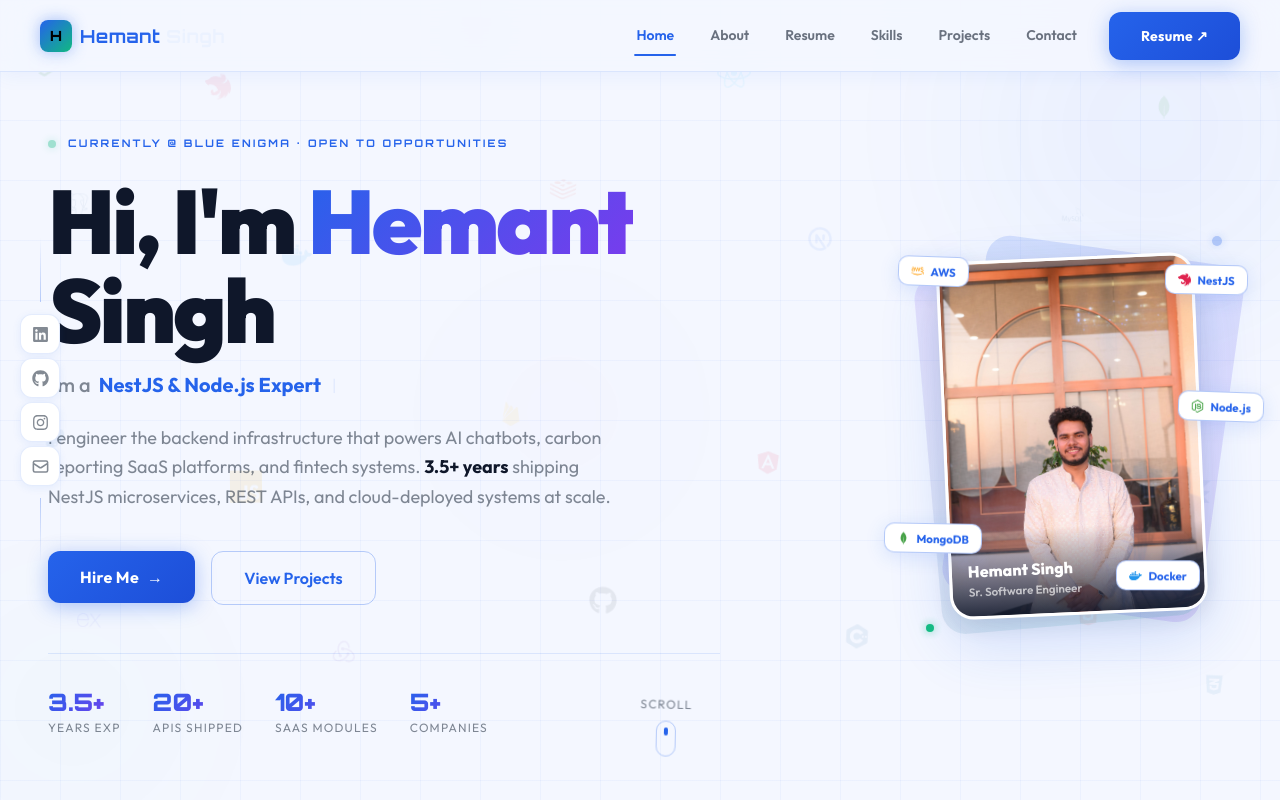
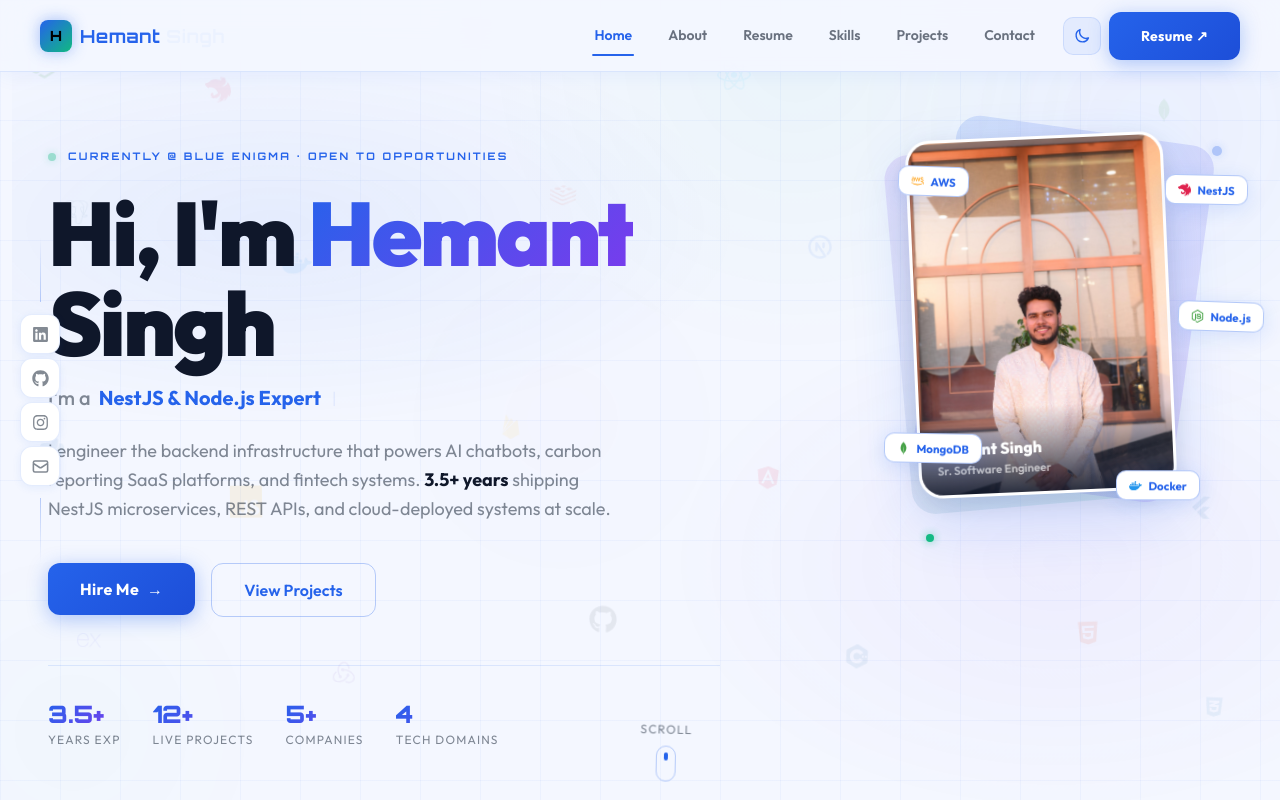
Before and after one commit to hemant140/Hemant_singh_reactportfolio, a React (Create React App) app: page / in a window 1280 px wide. Shown: the top 800 px of the page. Built offline with nearby package versions, Linux system fonts and the light colour scheme.

Commit message:
feat: implement dark mode with theme toggle, add gradient mesh, and update portfolio stats and image assets.

```diff
--- a/src/components/Home.jsx
+++ b/src/components/Home.jsx
@@ -65,6 +65,11 @@ const Home = () => {
       className="relative min-h-screen w-full overflow-hidden flex items-center pt-[72px]"
       style={{ background: 'var(--bg)' }}
     >
+      {/* Animated gradient mesh */}
+      <div className="absolute inset-0 pointer-events-none overflow-hidden">
+        <div className="gradient-mesh" />
+      </div>
+
       {/* Floating tech universe */}
       <div className="absolute inset-0 pointer-events-none overflow-hidden">
         {BG_ICONS.map(({ C, color, top, left, s, dur, dl, op }, i) => (
@@ -133,9 +138,9 @@ const Home = () => {
           >
             {[
               { num: "3.5+", label: "Years Exp" },
-              { num: "20+",  label: "APIs Shipped" },
-              { num: "10+",  label: "SaaS Modules" },
+              { num: "12+",  label: "Live Projects" },
               { num: "5+",   label: "Companies" },
+              { num: "4",    label: "Tech Domains" },
             ].map(({ num, label }) => (
               <div key={label}>
                 <p className="gradient-text font-Orbitron font-black text-2xl">{num}</p>
@@ -145,11 +150,13 @@ const Home = () => {
           </div>
         </div>
 
-        {/* RIGHT — Stacked tilted card photo */}
+        {/* RIGHT — Photo + code snippet */}
         <div
-          className="flex-shrink-0 relative flex items-center justify-center animate-fade-right"
-          style={{ animationDelay: '0.4s', width: 320, height: 420 }}
+          className="flex-shrink-0 flex flex-col items-center gap-4 animate-fade-right"
+          style={{ animationDelay: '0.4s', width: 320 }}
         >
+        {/* Photo stack */}
+        <div className="relative" style={{ width: 320, height: 420 }}>
           {/* Background decorative card 1 — farthest back, most tilted */}
           <div
             className="absolute rounded-3xl"
@@ -221,7 +228,32 @@ const Home = () => {
           <div style={{ position: 'absolute', top: 10, right: 10, width: 10, height: 10, borderRadius: '50%', background: 'var(--primary)', boxShadow: '0 0 10px rgba(37,99,235,0.6)', animation: 'blink 2s ease-in-out infinite', zIndex: 3 }} />
           <div style={{ position: 'absolute', bottom: 14, left: 14, width: 8, height: 8, borderRadius: '50%', background: 'var(--green)', boxShadow: '0 0 8px rgba(16,185,129,0.6)', animation: 'blink 2s ease-in-out infinite', animationDelay: '0.8s', zIndex: 3 }} />
         </div>
-      </div>
+
+          {/* Floating code snippet card — desktop only */}
+          <div className="w-full hidden lg:block code-card animate-fade-up" style={{ animationDelay: '1s' }}>
+            {/* Terminal dots header */}
+            <div style={{ display: 'flex', alignItems: 'center', gap: 5, marginBottom: 10, paddingBottom: 8, borderBottom: '1px solid var(--border)' }}>
+              <span style={{ width: 8, height: 8, borderRadius: '50%', background: '#ff5f57', display: 'inline-block' }} />
+              <span style={{ width: 8, height: 8, borderRadius: '50%', background: '#febc2e', display: 'inline-block' }} />
+              <span style={{ width: 8, height: 8, borderRadius: '50%', background: '#28c840', display: 'inline-block' }} />
+              <span style={{ marginLeft: 6, fontFamily: 'Orbitron', fontSize: 9, color: 'var(--text-dim)', letterSpacing: '0.1em' }}>engineer.ts</span>
+            </div>
+            {/* Code lines */}
+            <div style={{ color: 'var(--text-dim)' }}>
+              <div><span style={{ color: '#7c3aed' }}>const </span><span style={{ color: 'var(--primary)' }}>hemant </span><span>= {'{'}</span></div>
+              <div style={{ paddingLeft: 14 }}><span>role: </span><span style={{ color: '#f59e0b' }}>'Sr. Software Engineer'</span><span>,</span></div>
+              <div style={{ paddingLeft: 14 }}><span>stack: </span><span style={{ color: '#10b981' }}>['NestJS', 'AWS', 'TS']</span><span>,</span></div>
+              <div style={{ paddingLeft: 14 }}><span>mtech: </span><span style={{ color: 'var(--primary)' }}>'AI/ML @ BITS Pilani'</span><span>,</span></div>
+              <div style={{ paddingLeft: 14 }}>
+                <span>available: </span><span style={{ color: '#10b981' }}>true</span>
+                <span className="code-cursor" />
+              </div>
+              <div><span>{'}'}</span></div>
+            </div>
+          </div>
+
+        </div>{/* end right column */}
+      </div>{/* end content grid */}
 
       {/* Scroll indicator */}
       <div className="absolute bottom-8 left-1/2 -translate-x-1/2 flex flex-col items-center gap-2 z-10 animate-float">
--- a/src/components/NavBar.jsx
+++ b/src/components/NavBar.jsx
@@ -1,11 +1,14 @@
 import { useState, useEffect } from "react";
 import { FaBars, FaTimes } from 'react-icons/fa';
+import { HiOutlineSun, HiOutlineMoon } from 'react-icons/hi';
 import { Link } from "react-scroll";
+import useTheme from '../hooks/useTheme';
 
 const Navbar = () => {
   const [nav, setNav] = useState(false);
   const [scrolled, setScrolled] = useState(false);
   const [progress, setProgress] = useState(0);
+  const [theme, toggleTheme] = useTheme();
 
   useEffect(() => {
     const onScroll = () => {
@@ -57,7 +60,12 @@ const Navbar = () => {
               </Link>
             </li>
           ))}
-          <li className="ml-3">
+          <li className="ml-2">
+            <button className="theme-toggle" onClick={toggleTheme} aria-label="Toggle theme">
+              {theme === 'light' ? <HiOutlineMoon size={17} /> : <HiOutlineSun size={18} />}
+            </button>
+          </li>
+          <li className="ml-1">
             <a href="Hemant_Singh_Software_Engineer.pdf" target="_blank" rel="noopener noreferrer">
               <button className="btn-primary text-sm py-2 px-5 rounded-lg"><span>Resume ↗</span></button>
             </a>
@@ -86,10 +94,20 @@ const Navbar = () => {
                 </Link>
               </li>
             ))}
-            <li className="mt-4">
+            <li className="mt-4 flex flex-col items-center gap-3">
               <a href="Hemant_Singh_Software_Engineer.pdf" target="_blank" rel="noopener noreferrer">
                 <button className="btn-primary text-base"><span>Download Resume</span></button>
               </a>
+              <button
+                className="theme-toggle w-auto px-5 gap-2 flex items-center"
+                onClick={toggleTheme}
+                aria-label="Toggle theme"
+              >
+                {theme === 'light' ? <HiOutlineMoon size={16} /> : <HiOutlineSun size={16} />}
+                <span className="font-Outfit text-sm font-semibold">
+                  {theme === 'light' ? 'Dark Mode' : 'Light Mode'}
+                </span>
+              </button>
             </li>
           </ul>
         </div>
--- /dev/null
+++ b/src/hooks/useTheme.js
@@ -0,0 +1,14 @@
+import { useState, useEffect } from 'react';
+
+const useTheme = () => {
+  const [theme, setTheme] = useState(() => localStorage.getItem('theme') || 'light');
+
+  useEffect(() => {
+    document.documentElement.setAttribute('data-theme', theme);
+    localStorage.setItem('theme', theme);
+  }, [theme]);
+
+  return [theme, () => setTheme(t => t === 'light' ? 'dark' : 'light')];
+};
+
+export default useTheme;
--- a/src/index.css
+++ b/src/index.css
@@ -398,3 +398,138 @@
 .animate-pulse      { animation: blink 2s ease-in-out infinite; }
 
 * { margin:0; padding:0; box-sizing:border-box; }
+
+/* ==================== DARK MODE ==================== */
+[data-theme="dark"] {
+  --bg:            #070d1a;
+  --bg-2:          #0b1220;
+  --bg-card:       #0f1a2e;
+  --bg-card-2:     #132138;
+  --text:          #e2e8f5;
+  --text-dim:      rgba(180,200,235,0.55);
+  --border:        rgba(37,99,235,0.18);
+  --border-bright: rgba(37,99,235,0.45);
+  --shadow:        rgba(0,0,0,0.5);
+  --shadow-lg:     rgba(0,0,0,0.6);
+  --neon:          #2563eb;
+  --neon-50:       rgba(37,99,235,0.5);
+  --neon-30:       rgba(37,99,235,0.3);
+  --neon-15:       rgba(37,99,235,0.15);
+  --neon-08:       rgba(37,99,235,0.08);
+}
+
+[data-theme="dark"] .navbar {
+  background: rgba(7,13,26,0.94) !important;
+  border-bottom-color: rgba(37,99,235,0.15);
+}
+
+[data-theme="dark"] .terminal-header {
+  background: #0f1a2e;
+  border-bottom-color: rgba(37,99,235,0.12);
+}
+
+[data-theme="dark"] .grid-overlay {
+  background-image:
+    linear-gradient(rgba(37,99,235,0.08) 1px, transparent 1px),
+    linear-gradient(90deg, rgba(37,99,235,0.08) 1px, transparent 1px);
+}
+
+[data-theme="dark"] .orb-neon {
+  background: radial-gradient(circle, rgba(37,99,235,0.35) 0%, transparent 70%);
+}
+
+[data-theme="dark"] .orb-green {
+  background: radial-gradient(circle, rgba(16,185,129,0.22) 0%, transparent 70%);
+}
+
+[data-theme="dark"] .gradient-mesh {
+  background:
+    radial-gradient(ellipse 60% 40% at 20% 30%, rgba(37,99,235,0.14) 0%, transparent 60%),
+    radial-gradient(ellipse 50% 50% at 80% 70%, rgba(124,58,237,0.1) 0%, transparent 60%),
+    radial-gradient(ellipse 40% 60% at 60% 10%, rgba(16,185,129,0.08) 0%, transparent 60%);
+}
+
+/* ==================== THEME TRANSITION ==================== */
+html { transition: background-color 0.35s ease; }
+body { transition: background-color 0.35s ease, color 0.35s ease; }
+.navbar { transition: background-color 0.35s ease, border-color 0.35s ease, box-shadow 0.35s ease !important; }
+
+/* ==================== GRADIENT MESH BG ==================== */
+.gradient-mesh {
+  position: absolute; inset: 0; pointer-events: none;
+  background:
+    radial-gradient(ellipse 60% 40% at 20% 30%, rgba(37,99,235,0.07) 0%, transparent 60%),
+    radial-gradient(ellipse 50% 50% at 80% 70%, rgba(124,58,237,0.05) 0%, transparent 60%),
+    radial-gradient(ellipse 40% 60% at 60% 10%, rgba(16,185,129,0.04) 0%, transparent 60%);
+  animation: meshMove 22s ease-in-out infinite;
+}
+@keyframes meshMove {
+  0%,100% { transform: translate(0,0) scale(1); }
+  33%      { transform: translate(25px,-18px) scale(1.02); }
+  66%      { transform: translate(-18px,22px) scale(0.98); }
+}
+
+/* ==================== CODE SNIPPET CARD ==================== */
+.code-card {
+  background: var(--bg-card);
+  border: 1px solid var(--border);
+  border-radius: 0.875rem;
+  padding: 12px 16px;
+  box-shadow: 0 8px 30px var(--shadow);
+  font-family: 'SF Mono', 'Fira Code', 'Fira Mono', 'Roboto Mono', monospace;
+  font-size: 11.5px;
+  line-height: 1.85;
+  transition: border-color 0.3s ease, box-shadow 0.3s ease;
+}
+.code-card:hover {
+  border-color: var(--border-bright);
+  box-shadow: 0 12px 40px var(--shadow-lg);
+}
+.code-cursor {
+  display: inline-block;
+  width: 2px; height: 13px;
+  background: var(--primary);
+  border-radius: 1px;
+  margin-left: 2px;
+  vertical-align: middle;
+  animation: blink 1s ease-in-out infinite;
+}
+
+/* ==================== PROFICIENCY BARS ==================== */
+.proficiency-row {
+  display: flex; align-items: center; gap: 12px; margin-bottom: 14px;
+}
+.proficiency-label {
+  font-family: 'Outfit', sans-serif; font-size: .8125rem; font-weight: 600;
+  color: var(--text); white-space: nowrap; min-width: 220px;
+}
+.proficiency-track {
+  flex: 1; height: 6px; border-radius: 999px;
+  background: var(--border); overflow: hidden;
+}
+.proficiency-fill {
+  height: 100%; border-radius: 999px;
+  width: 0%;
+  transition: width 1.4s cubic-bezier(0.16,1,0.3,1);
+}
+.proficiency-pct {
+  font-family: 'Orbitron', sans-serif; font-size: .65rem; font-weight: 700;
+  min-width: 32px; text-align: right;
+}
+
+/* ==================== THEME TOGGLE BUTTON ==================== */
+.theme-toggle {
+  width: 38px; height: 38px; border-radius: 10px;
+  display: flex; align-items: center; justify-content: center;
+  background: var(--primary-08); border: 1px solid var(--border);
+  color: var(--primary); cursor: pointer;
+  transition: all 0.3s ease;
+}
+.theme-toggle:hover {
+  background: var(--primary-15); border-color: var(--primary);
+  box-shadow: 0 0 16px var(--primary-08);
+  transform: scale(1.08);
+}
+
+/* ==================== ENHANCED SKILL PILL HOVER ==================== */
+.skill-pill:hover { transform: translateY(-3px); }
```
Also changed, not shown: src/components/About.jsx (+5 -5 lines), src/components/Skills.jsx (+40 -0 lines).
